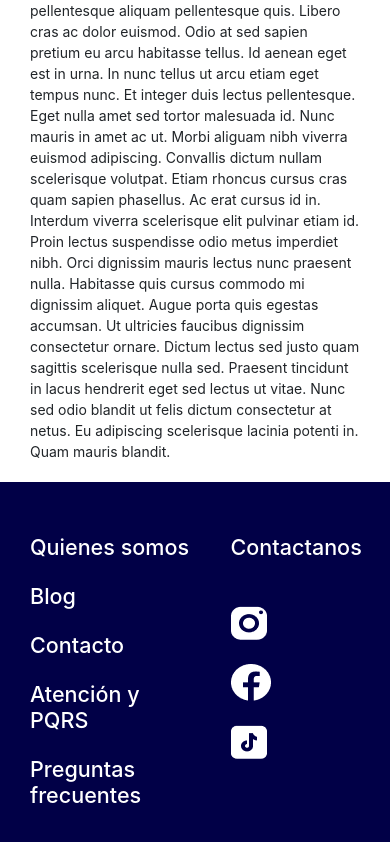
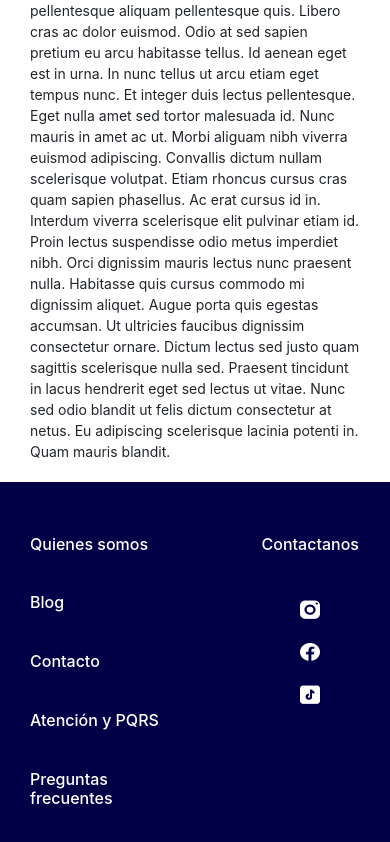
Before and after one commit to andresca33/domii-39385, a plain HTML site: page pages/quienesomos.html in a window 390 px wide. Shown: the part 831-1673 px from the top of the page. Drawn offline with nearby package versions, Linux system fonts and the light colour scheme; a web font is replaced by a local one.

Commit message:
algunos pequeños detalles y agg footer responsive

```diff
--- a/css/style.css
+++ b/css/style.css
@@ -1049,6 +1049,23 @@ footer a{
     .logo{
         margin: 0;
     }
+    .info h4{
+        font-size: 16px;
+    }
+    .contacto h4{
+    font-size: 16px;
+    }
+    .logosinfo a img{
+    width: 20px;
+    }
+    .contacto{
+        display: flex;
+        align-items: center;
+        flex-direction: column;
+    }
+    .somos-domii h2{
+        font-size: 30px;
+    }
 
 }
 
@@ -1197,5 +1214,14 @@ footer a{
     .somos-domii h2{
         font-size: 20px;
     }
+    .info h4{
+        font-size: 16px;
+    }
+    .contacto h4{
+    font-size: 16px;
+    }
+    .logosinfo a img{
+    width: 20px;
+    }
 
 }
```
